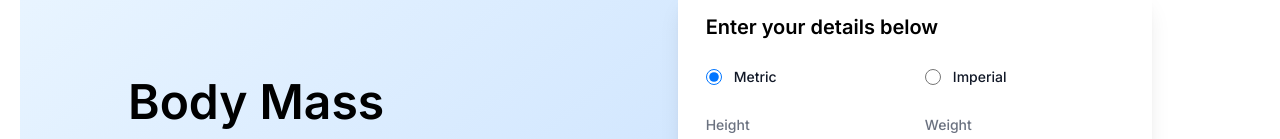
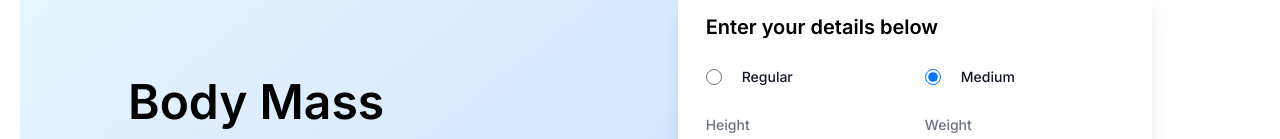
Before and after one commit to chungvuiloong/bmi_calculator, a Next.js app: page / in a window 1280 px wide. Shown: the part 153-292 px from the top of the page. Built offline with nearby package versions, Linux system fonts and the light colour scheme.

Commit message:
Used a new layout.

```diff
--- a/src/components/HeroBanner/index.tsx
+++ b/src/components/HeroBanner/index.tsx
@@ -2,39 +2,48 @@
 import { Card, Typography } from '@material-tailwind/react';
 import Blue_wavey_circle from '@/assets/images/logo.svg'
 import Image from 'next/image';
-import React from 'react';
+import React, { useState, useId, useEffect } from 'react';
 
 function Bmi_calculator () {
+    const toBeSelectedId = useId();
+    const [selectedTopping, setSelectedTopping] = useState('Regular');
+
+    useEffect(() => {
+      document.querySelector(`[data-id="${toBeSelectedId}"]`).checked = true;
+      // or even with
+      document.querySelector(`[type=radio][name=topping][value=Medium]`).checked = true;
+    }, [toBeSelectedId]);
+
     return (
         <Card className='basis-1/2 flex flex-col bg-white rounded-2xl p-7 gap-6 shadow-xl'>
             <Typography variant='h5'>Enter your details below</Typography>
             <fieldset>
                 <legend className="sr-only">BMI Calculation</legend>
                 <div className="flex gap-5">
-                    <div className="basis-1/2 flex items-center">
+                    <div className="basis-1/2 flex items-center gap-5">
                         <input
-                            id=''
-                            name="notification-method"
                             type="radio"
-                            value="metric"
-                            checked
-                            className="h-4 w-4 border-gray-300 text-indigo-600 focus:ring-indigo-600"
+                            name="topping"
+                            value="Regular"
+                            id="regular"
+                            checked={selectedTopping === 'Regular'}
+                            onChange={e => setSelectedTopping(e.target.value)}
+                            data-id={toBeSelectedId}
+                            className='h-4 w-4 border-gray-300 text-indigo-600 focus:ring-indigo-600'
                         />
-                        <label htmlFor='' className="ml-3 block text-sm font-medium leading-6 text-gray-900">
-                                Metric
-                        </label>
+                        <label htmlFor="regular" className='text-sm font-medium leading-6 text-gray-900'>Regular</label>
                     </div>
-                    <div className="basis-1/2 flex items-center">
+                    <div className="basis-1/2 flex items-center gap-5">
                         <input
-                                id=''
-                                name="notification-method"
-                                type="radio"
-                                value="imperial"
-                                className="h-4 w-4 border-gray-300 text-indigo-600 focus:ring-indigo-600"
-                            />
-                        <label htmlFor='' className="ml-3 block text-sm font-medium leading-6 text-gray-900">
-                                Imperial
-                        </label>
+                            type="radio"
+                            name="topping"
+                            value="Medium"
+                            id="medium"
+                            checked={selectedTopping === 'Medium'}
+                            onChange={e => setSelectedTopping(e.target.value)}
+                            className='h-4 w-4 border-gray-300 text-indigo-600 focus:ring-indigo-600'
+                        />
+                        <label htmlFor="medium" className='text-sm font-medium leading-6 text-gray-900'>Medium</label>
                     </div>
                 </div>
             </fieldset>
```
